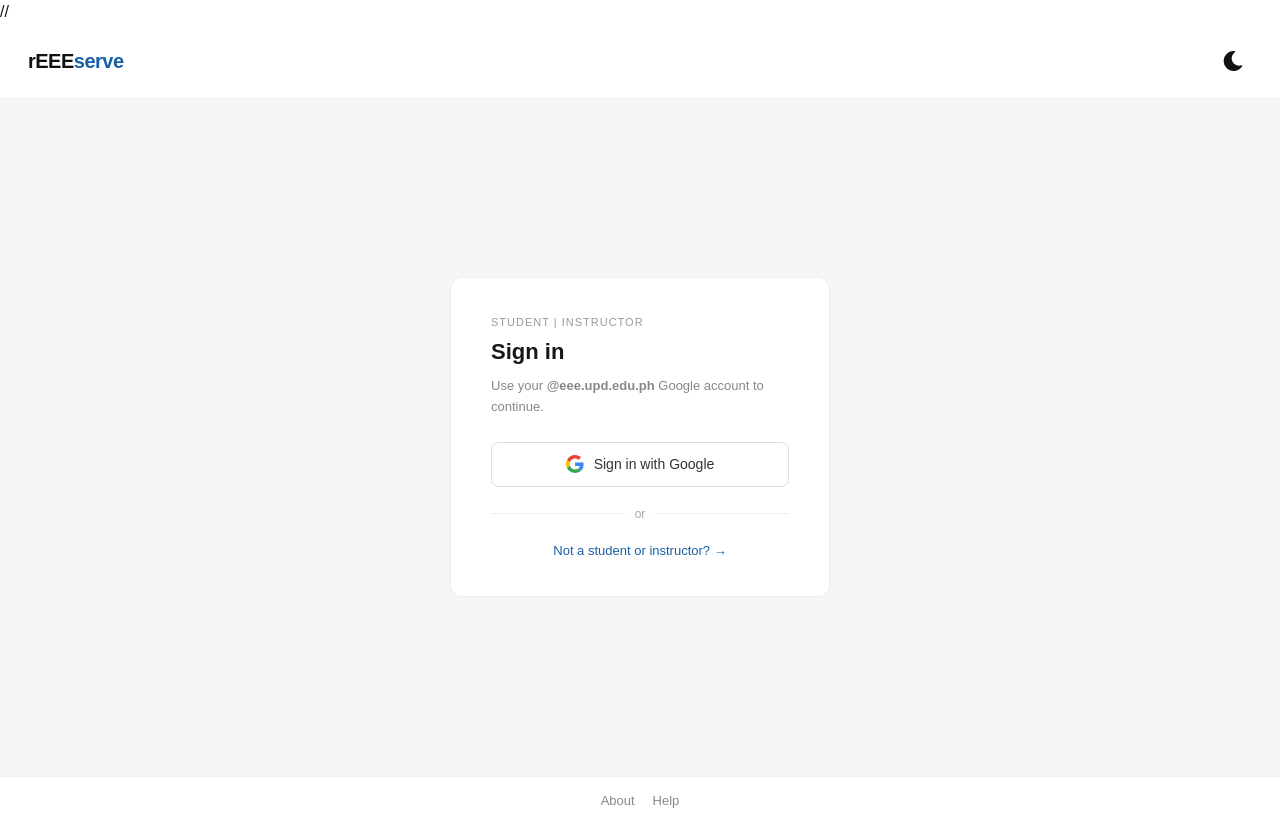
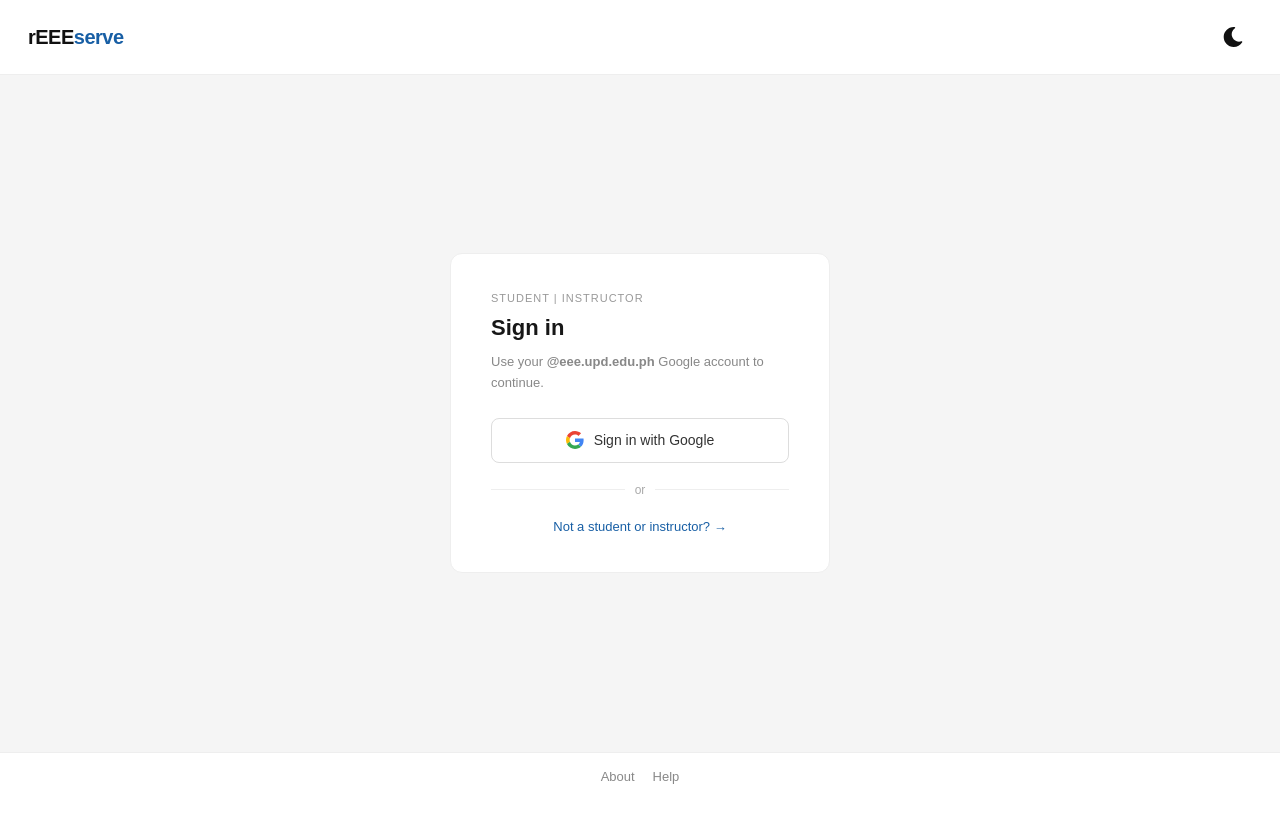
Before and after one commit to TristanSibug/rEEEserve, a Next.js app: page / in a window 1280 px wide. After the commit the page ends 800 px from the top, so only its background shows below. Built offline with nearby package versions, Linux system fonts and the light colour scheme; no server answers.

Commit message:
revert test change

```diff
--- a/app/layout.tsx
+++ b/app/layout.tsx
@@ -45,7 +45,7 @@ export default function RootLayout({
         <script dangerouslySetInnerHTML={{ __html: themeInitScript }} />
       </head>
 
-      //<body className="min-h-full flex flex-col overflow-hidden">
+      <body className="min-h-full flex flex-col">
         {children}
       </body>
     </html>
```
